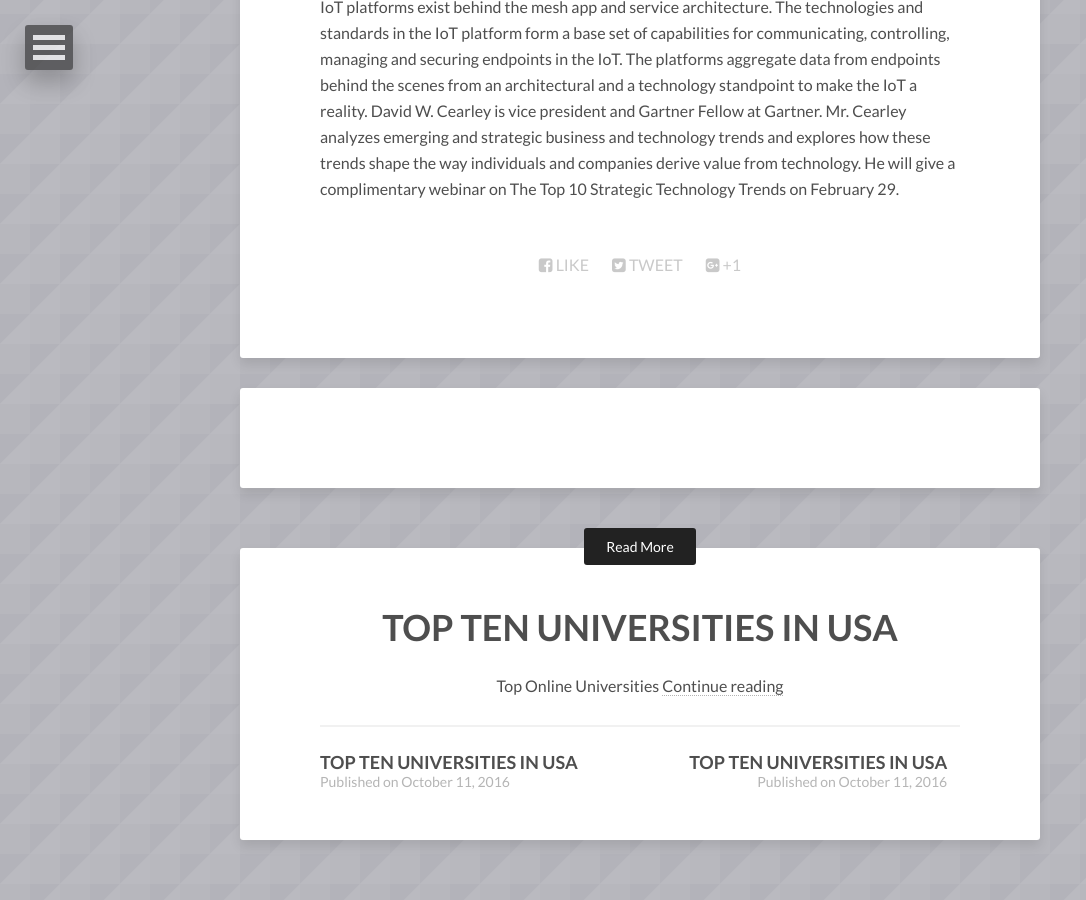
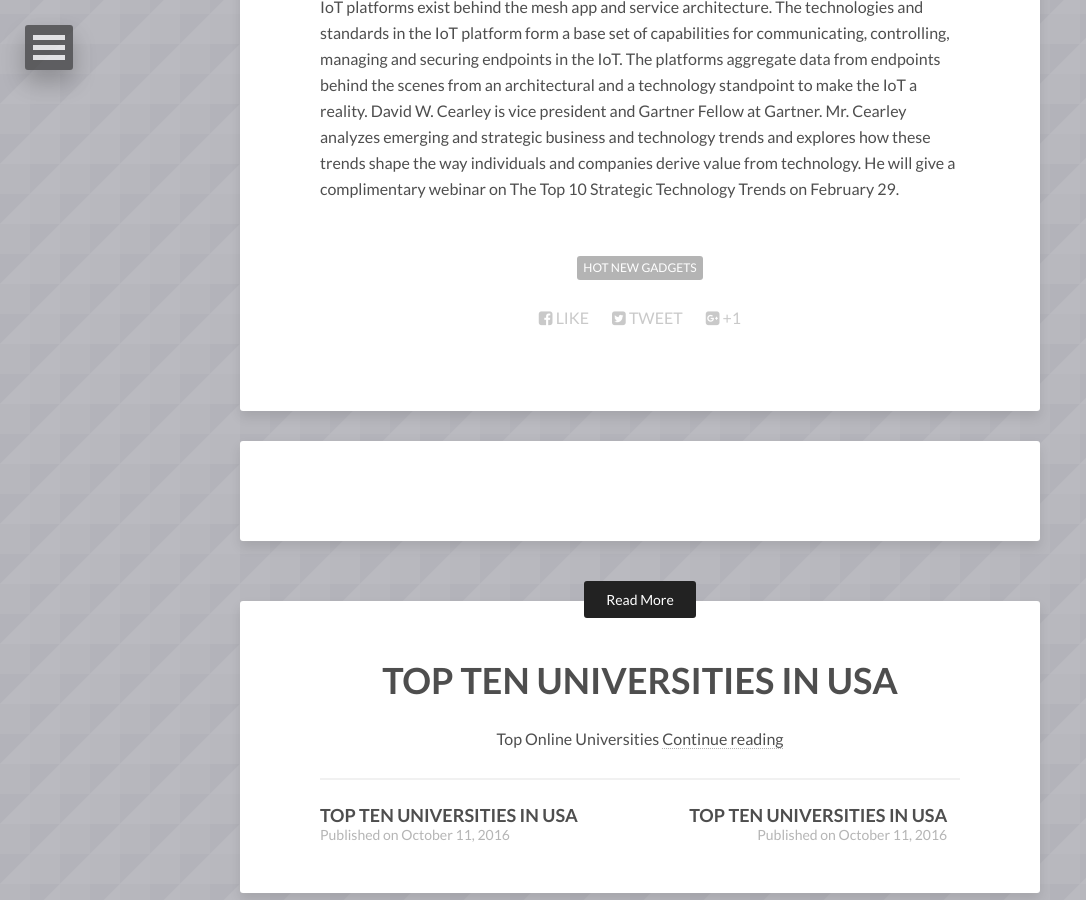
Before and after one commit to vivek1karna/topten, a Jekyll site: the page built from _posts/2016-10-11-hot-new-gadgets.md, in a window 1280 px wide and 900 px high, scrolled down 2536 px. Shown: the whole window, without its empty margins (0-1086 px from the left). Built offline with Jekyll 4.4.1, drawn with Linux system fonts in a browser that asks for light colours; nearby versions of some CDN libraries; comment, search, counter and statistics services are not loaded.

Commit message:
Update 2016-10-11-hot-new-gadgets.md

```diff
--- a/_posts/2016-10-11-hot-new-gadgets.md
+++ b/_posts/2016-10-11-hot-new-gadgets.md
@@ -2,6 +2,7 @@
 layout: post
 title: "Top 10 Technology Trends for 2016"
 description: "Hot New Gadgets"
+tags: [Hot New Gadgets]
 image:
   feature: techtrend.png
   background: triangular.png
```
